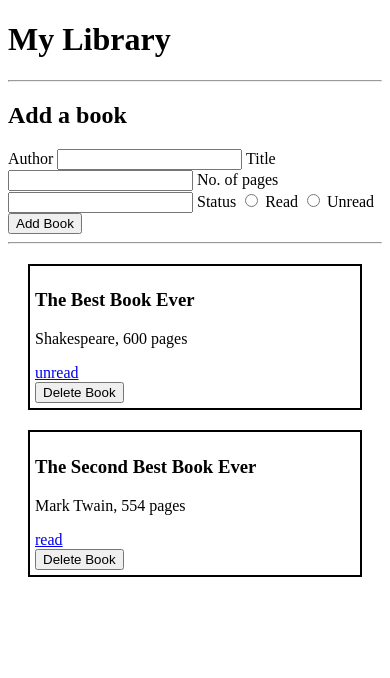
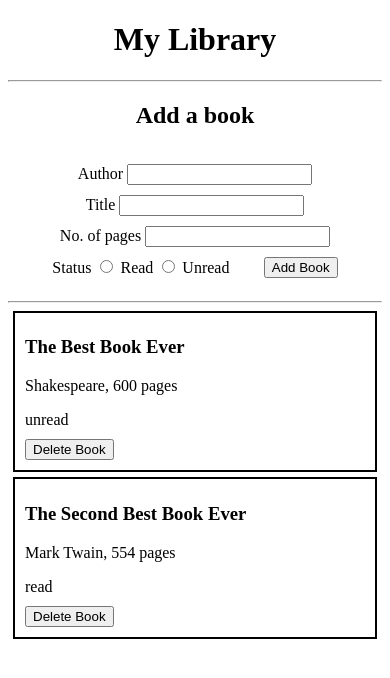
Before and after one commit to BraxMassengale/TOP_Library_App, a plain HTML site: page index.html in a window 390 px wide. Drawn offline with Linux system fonts and the light colour scheme.

Commit message:
Made the site responsive. Keeping a very basic style for now.

```diff
--- a/index.html
+++ b/index.html
@@ -8,22 +8,32 @@
 </head>
 <body>
     <div class="container">
+        <header>
             <h1>My Library</h1>
+        </header>
         <hr>
         <div class="formDiv">
             <h2>Add a book</h2>
             <form id="form" onsubmit="return false">
+                <div id="authorDiv">
                     <label for="author">Author</label>
                     <input type="text" id="author" autocomplete="off">
+                </div>
+                <div id="titleDiv">
                     <label for="title">Title</label>
                     <input type="text" id="title" autocomplete="off">
+                </div>
+                <div id="pagesDiv">
                     <label for="pages">No. of pages</label>
                     <input type="number" id="pages" autocomplete="off">
+                </div>
+                <div id="statusDiv">
                     <label for="haveRead">Status</label>
                     <input type="radio" id="read" name="status" value="read">
                     <label for="male">Read</label>
                     <input type="radio" id="unread" name="status" value="unread">
                     <label for="female">Unread</label>
+                </div>
                 <button type="submit" id="submit">Add Book</button>
             </form>
         </div> <!-- .formDiv -->
--- a/style.css
+++ b/style.css
@@ -1,5 +1,45 @@
+* {
+    box-sizing: border-box;
+}
+
+header {
+    text-align: center;
+}
+
+.formDiv h2 {
+    text-align: center;
+}
+
 .book-card {
     border: 2px solid black;
     margin: 20px;
     padding: 5px;
 }
+
+.book-card a {
+    text-decoration: none;
+    color: black;
+}
+
+.book-card a:hover {
+    color: green;
+}
+
+.book-card,
+.book-card>* {
+    margin: 5px;
+}
+
+form {
+    padding: 10px;
+    display: flex;
+    justify-content: space-evenly;
+    flex-wrap: wrap;
+    align-items: center;
+    align-content: space-between;
+}
+
+form,
+form>* {
+    margin: 5px;
+}
```
Lines whose indentation alone changed are shown as unchanged.
